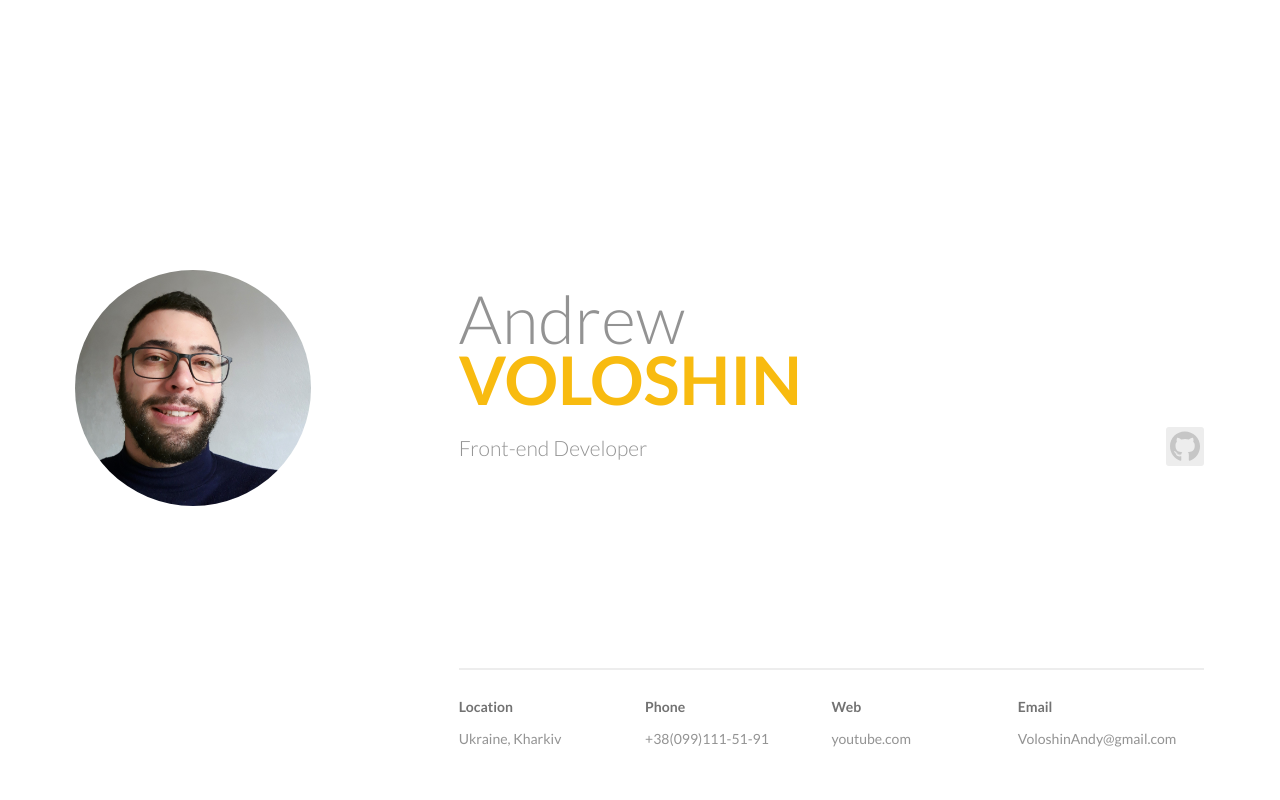
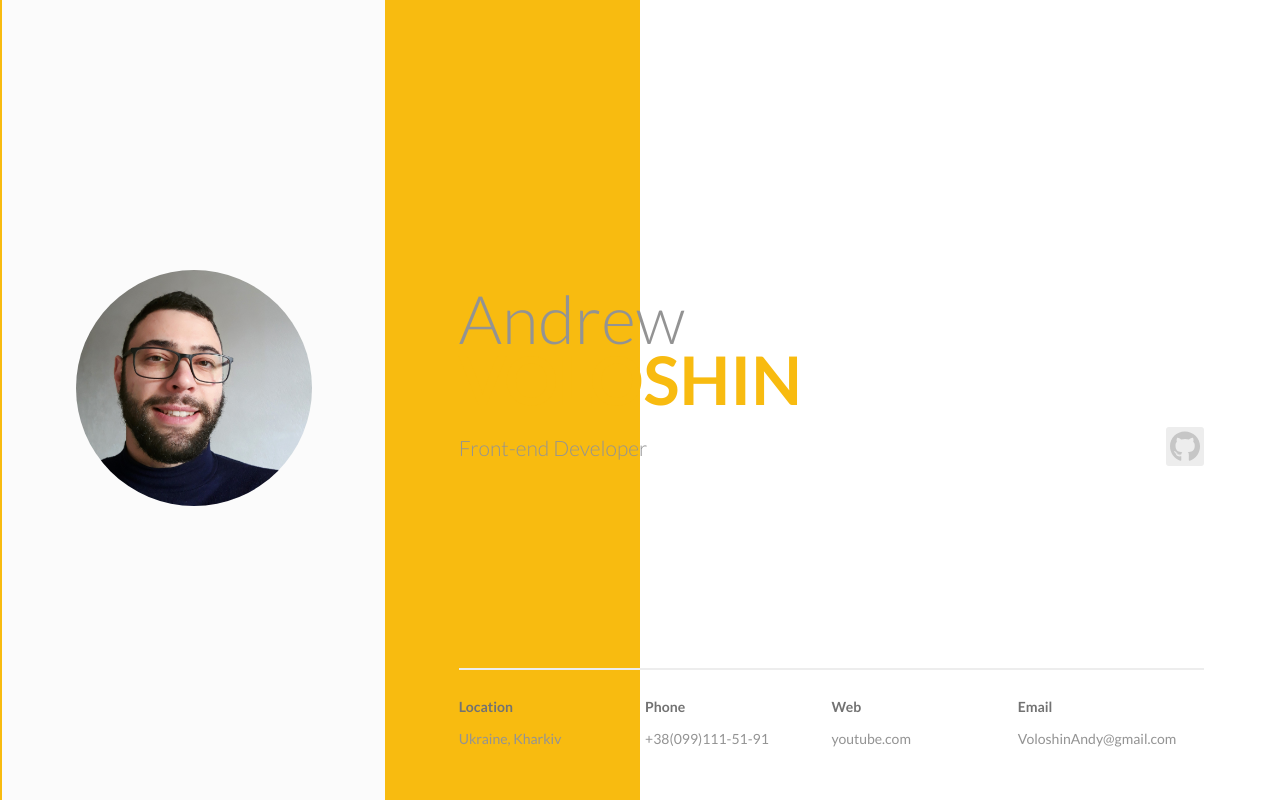
Before and after one commit to AndrewVoloshin/CV-on-Vue, a Vue app: page / in a window 1280 px wide. Built offline with nearby package versions, Linux system fonts and the light colour scheme.

Commit message:
add some fix

```diff
--- a/src/components/AppHeader.vue
+++ b/src/components/AppHeader.vue
@@ -1,5 +1,7 @@
 <template>
   <div class="header">
+    <div class="header__bg"></div>
+
     <div class="cv__container">
       <div class="cv__content">
         <header>
@@ -25,7 +27,6 @@
                           class="header__link"
                           target="blank"
                         >
-                          <!-- <i class="fa-brands fa-github fa-2x"></i> -->
                           <font-awesome-icon icon="fa-brands fa-github" />
                         </a>
                       </li>
@@ -156,9 +157,18 @@ header__subinfo h2 {
 }
 
 @media screen and (min-width: 1024px) {
+  .header__bg {
+    position: absolute;
+    width: 50%;
+    height: 100%;
+    background: #f8bb10;
+    z-index: 1;
+  }
   .cv__content {
     max-width: 1276px;
     padding: 0;
+    position: relative;
+    z-index: 2;
   }
 
   .header__top {
@@ -168,7 +178,11 @@ header__subinfo h2 {
   }
   .header__photo-wrap {
     width: 30%;
+    height: 100vh;
     padding: 0 49px;
+    display: flex;
+    align-items: center;
+    background-color: #fbfbfb;
   }
   .header__photo {
     flex: 0 0 auto;
```
